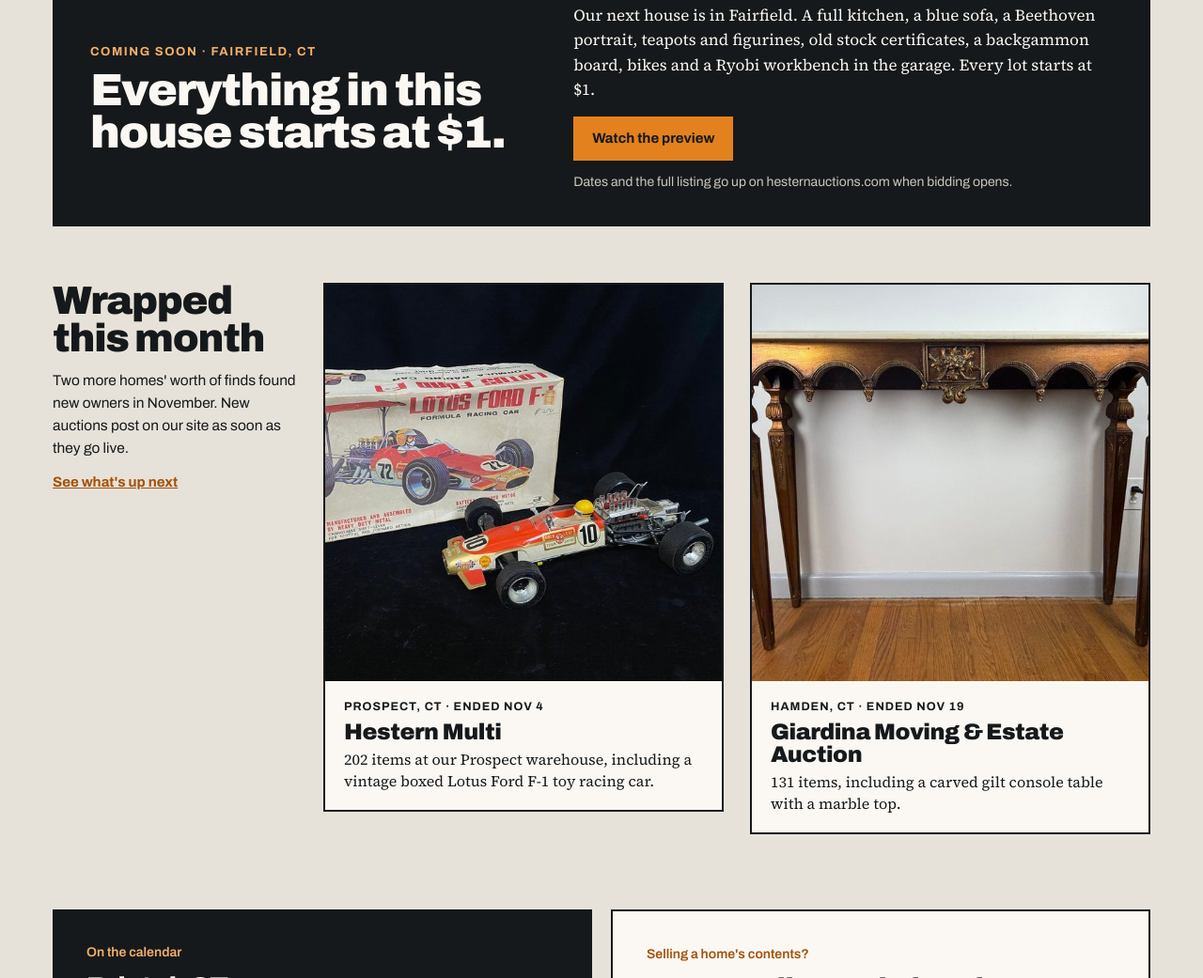
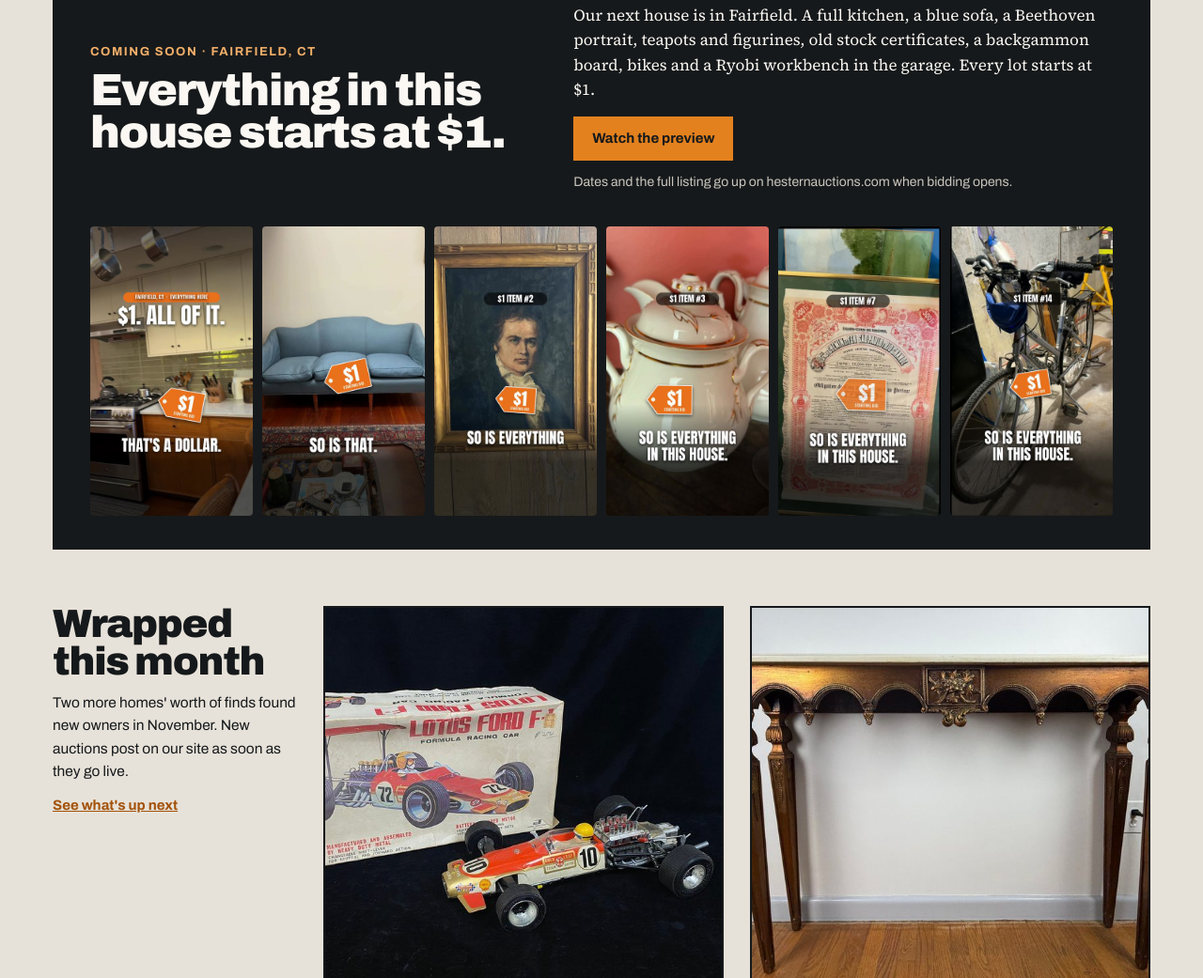
Before and after one commit to HesternAuctions/hestern-site, a plain HTML site: page newsletter-issue-07.html in a window 1280 px wide. Shown: the part 4243-5284 px from the top of the page at 94% size. Drawn offline with Linux system fonts and the light colour scheme.

Commit message:
Newsletter Issue 07: Fairfield preview stills from the $1 promo video

```diff
--- a/newsletter-issue-07.html
+++ b/newsletter-issue-07.html
@@ -210,6 +210,8 @@
   .coming h3{margin:8px 0 0; font-weight:900; font-size:clamp(30px,4vw,48px); line-height:0.95; letter-spacing:-0.03em;}
   .coming p{margin:0; font-family:'Source Serif 4',Georgia,serif; font-size:17px; line-height:1.55;}
   .coming .note{margin-top:12px; font-size:14px; color:#C9C5BD; font-family:Archivo,sans-serif;}
+  .coming-strip{margin:0 56px 0; background:var(--ink); padding:0 40px 36px; display:grid; grid-template-columns:repeat(6,minmax(0,1fr)); gap:10px;}
+  .coming-strip img{width:100%; height:auto; aspect-ratio:9/16; object-fit:contain; display:block; border-radius:4px;}
   @media (max-width:900px){
     .collage-13{grid-template-rows:repeat(13,44px);}
     .bike-panel{padding:0 14px; gap:6px;}
@@ -218,6 +220,7 @@
     .game-cover, .level-row, .roger, .bristol, .wrapped{margin-left:0; margin-right:0; padding-left:24px; padding-right:24px;}
     .bristol{margin-left:24px; margin-right:24px; padding:0; grid-template-columns:1fr;}
     .bristol-photos .two img{height:150px;}
+    .coming-strip{margin-left:24px; margin-right:24px; padding:0 24px 26px; grid-template-columns:repeat(3,minmax(0,1fr));}
     .coming{margin-left:24px; margin-right:24px; padding:26px 24px; grid-template-columns:1fr; gap:16px;}
     .level-row{grid-template-columns:1fr;}
     .roger{grid-template-columns:1fr;}
@@ -366,6 +369,15 @@
     </div>
   </div>
 
+  <div class="coming-strip">
+    <img src="assets/newsletter/issue-07/fairfield-kitchen.jpg" width="432" height="768" alt="Fairfield kitchen with a $1 starting bid tag: That's a dollar">
+    <img src="assets/newsletter/issue-07/fairfield-sofa.jpg" width="432" height="768" alt="Blue sofa with a $1 starting bid tag">
+    <img src="assets/newsletter/issue-07/fairfield-beethoven.jpg" width="432" height="768" alt="Framed Beethoven portrait with a $1 starting bid tag">
+    <img src="assets/newsletter/issue-07/fairfield-teapot.jpg" width="432" height="768" alt="White and gold teapot with a $1 starting bid tag">
+    <img src="assets/newsletter/issue-07/fairfield-certificate.jpg" width="432" height="768" alt="Framed antique stock certificate with a $1 starting bid tag">
+    <img src="assets/newsletter/issue-07/fairfield-bikes.jpg" width="432" height="768" alt="Bicycle in the garage with a $1 starting bid tag">
+  </div>
+
   <div class="wrapped">
     <div>
       <h2>Wrapped this month</h2>
```
Also changed, not shown: assets/newsletter/issue-07/fairfield-beethoven.jpg (added), assets/newsletter/issue-07/fairfield-bikes.jpg (added), assets/newsletter/issue-07/fairfield-certificate.jpg (added), assets/newsletter/issue-07/fairfield-kitchen.jpg (added), assets/newsletter/issue-07/fairfield-sofa.jpg (added), assets/newsletter/issue-07/fairfield-teapot.jpg (added).
